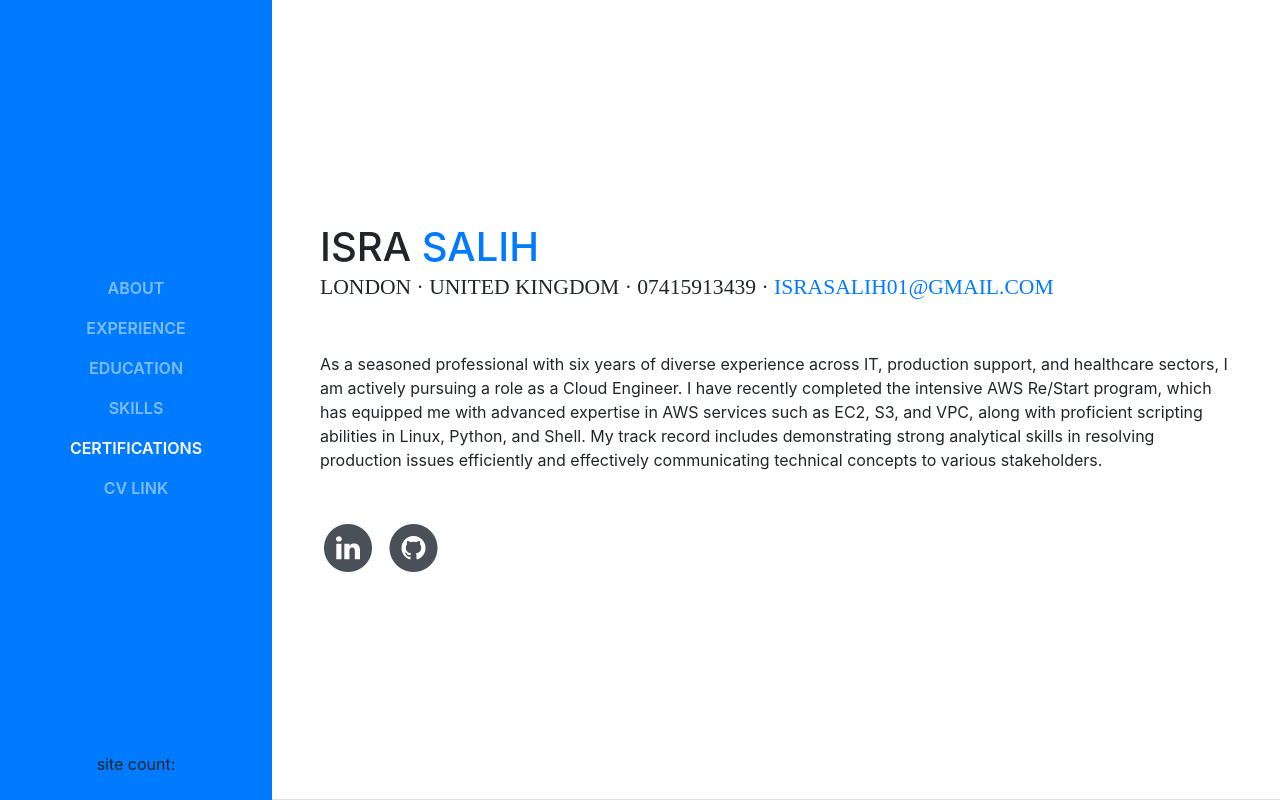
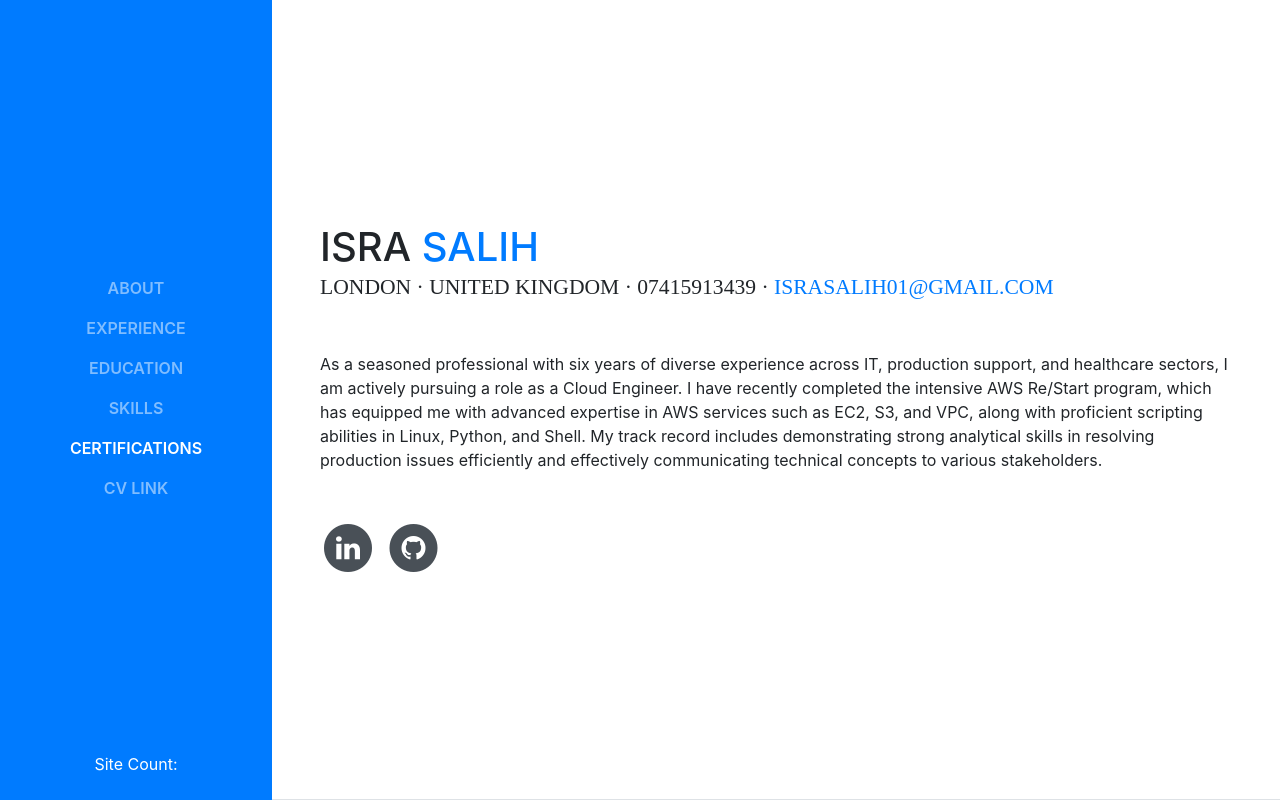
Before and after one commit to issalih/cloud-resume-challenge, a website with bundled scripts: page index.html in a window 1280 px wide. Shown: the top 800 px of the page. Built offline with nearby package versions, Linux system fonts and the light colour scheme; no server answers; a web font is replaced by a local one.

Commit message:
site count color changed

```diff
--- a/index.html
+++ b/index.html
@@ -59,8 +59,7 @@
           </li>
         </ul>
       </div>
-      <p>site count: <span id="visitors"></span></p>
-
+      <p style="color: white;">Site Count: <span id="visitors"></span></p>
     </nav>
 
     <div class="container-fluid p-0">
```
